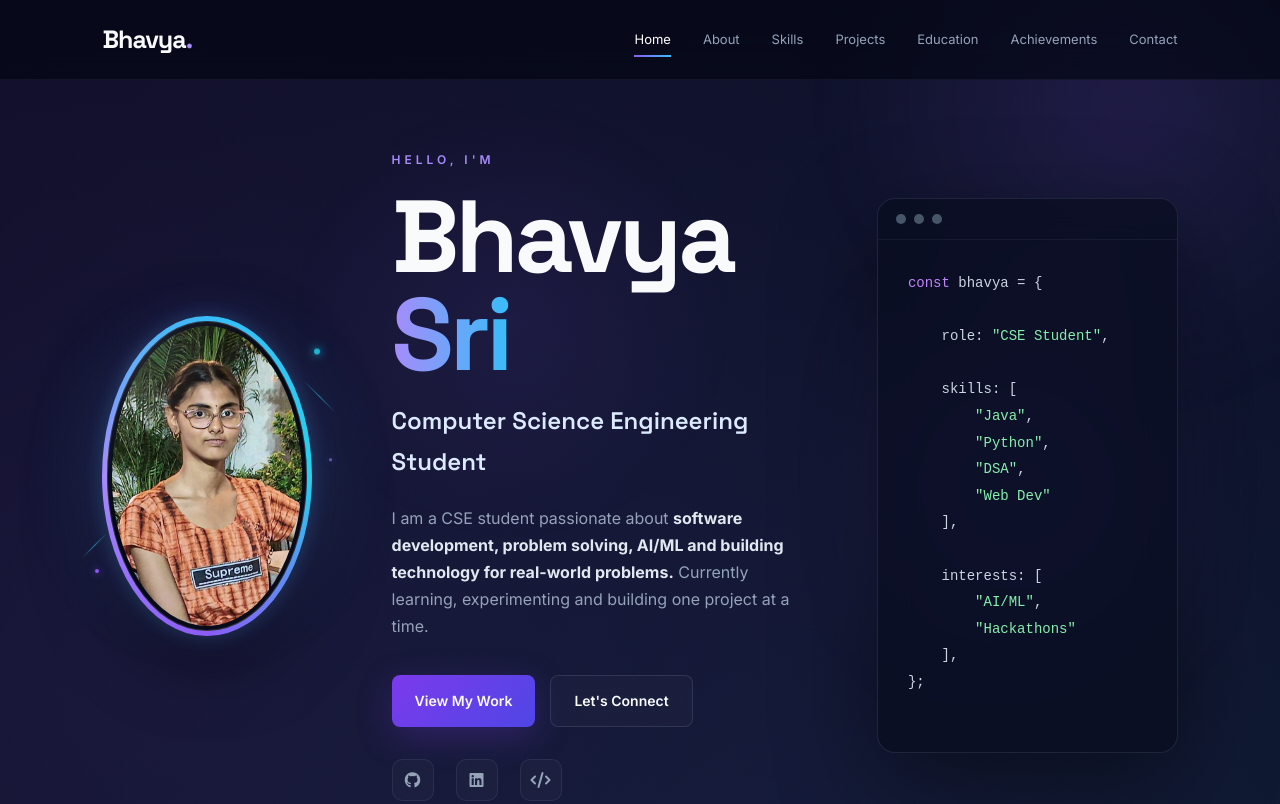
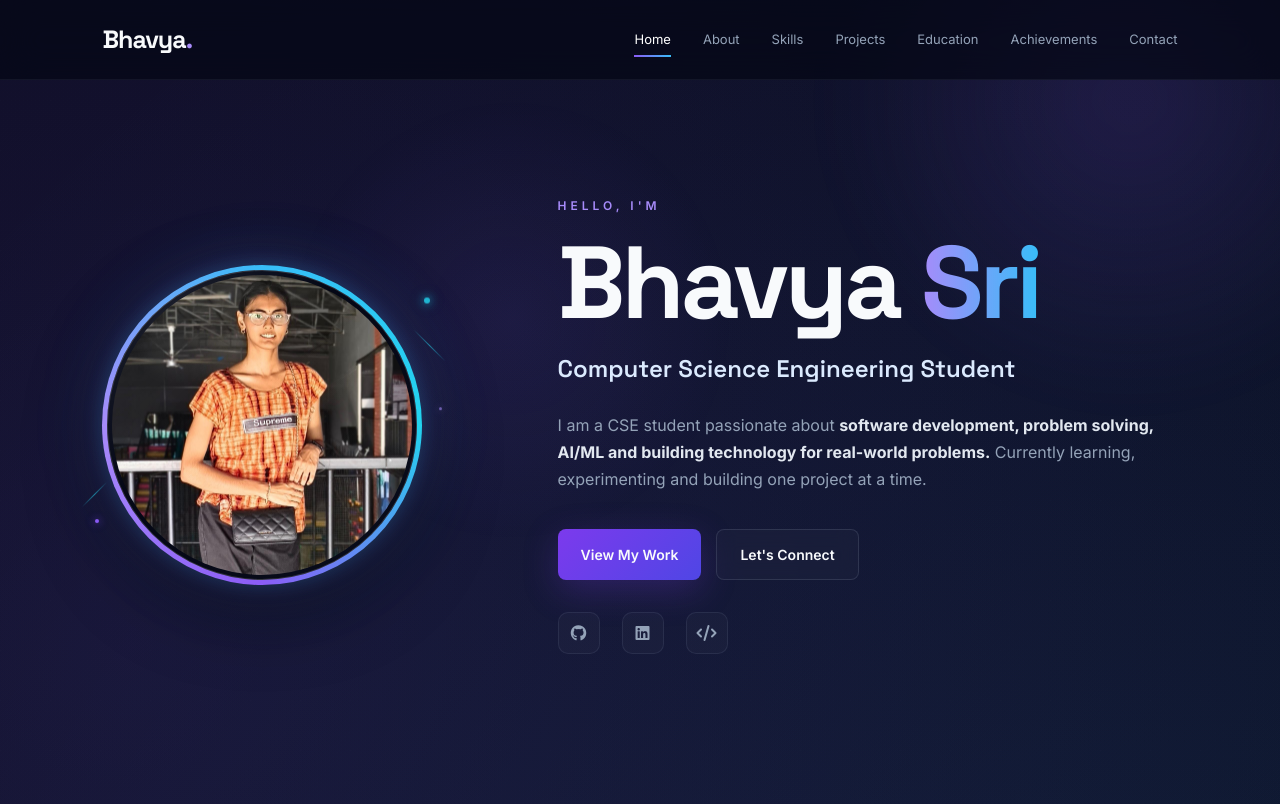
Before and after one commit to bhavya1101-cse/FUTURE_FS_01, a plain HTML site: page index.html in a window 1280 px wide. Shown: the top 804 px of the page. Drawn offline with Linux system fonts and the light colour scheme.

Commit message:
Update index.html

```diff
--- a/index.html
+++ b/index.html
@@ -61,7 +61,7 @@
         <div class="photo-frame">
 
             <img
-                src="bhavya4.jpeg"
+                src="bhavya5.jpeg"
                 alt="Bhavya Sri - Computer Science Engineering Student"
                 class="profile-image"
                 onerror="this.style.display='none'; this.parentElement.classList.add('image-error');"
@@ -138,42 +138,6 @@
         </div>
 
     </div>
-
-    <div class="hero-card">
-
-        <div class="code-window">
-
-            <div class="window-top">
-
-                <span></span>
-                <span></span>
-                <span></span>
-
-            </div>
-
-            <pre>
-<span class="purple">const</span> bhavya = {
-
-    role: <span class="green">"CSE Student"</span>,
-
-    skills: [
-        <span class="green">"Java"</span>,
-        <span class="green">"Python"</span>,
-        <span class="green">"DSA"</span>,
-        <span class="green">"Web Dev"</span>
-    ],
-
-    interests: [
-        <span class="green">"AI/ML"</span>,
-        <span class="green">"Hackathons"</span>
-    ],
-};
-            </pre>
-
-        </div>
-
-    </div>
-
 </section>
 
 
```
